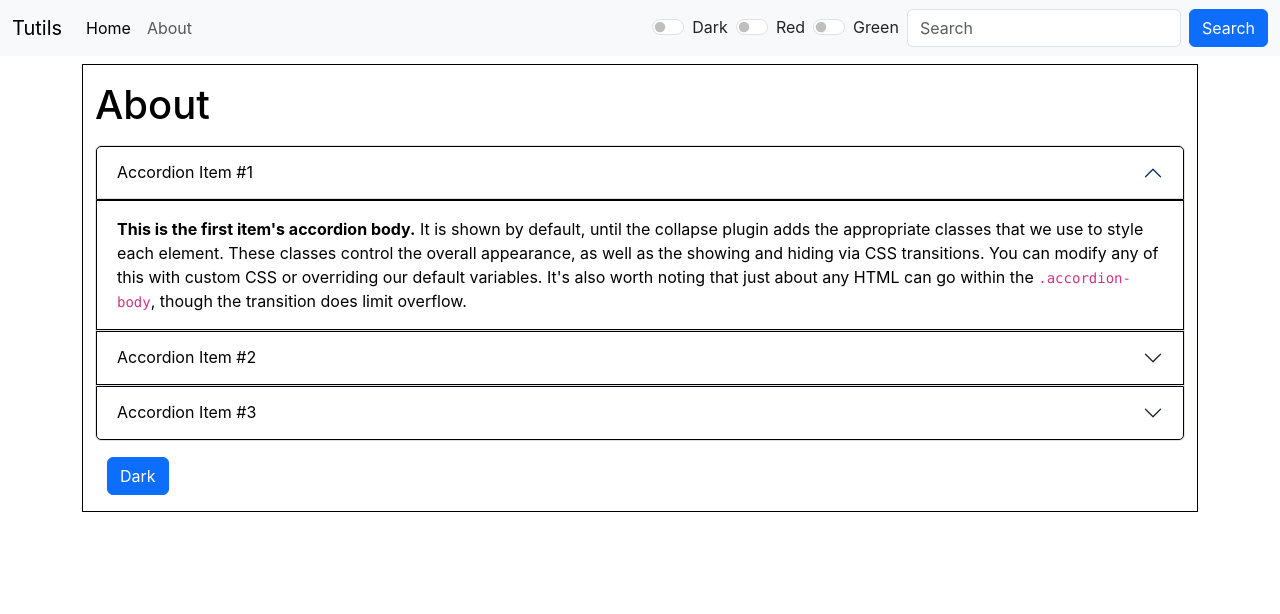
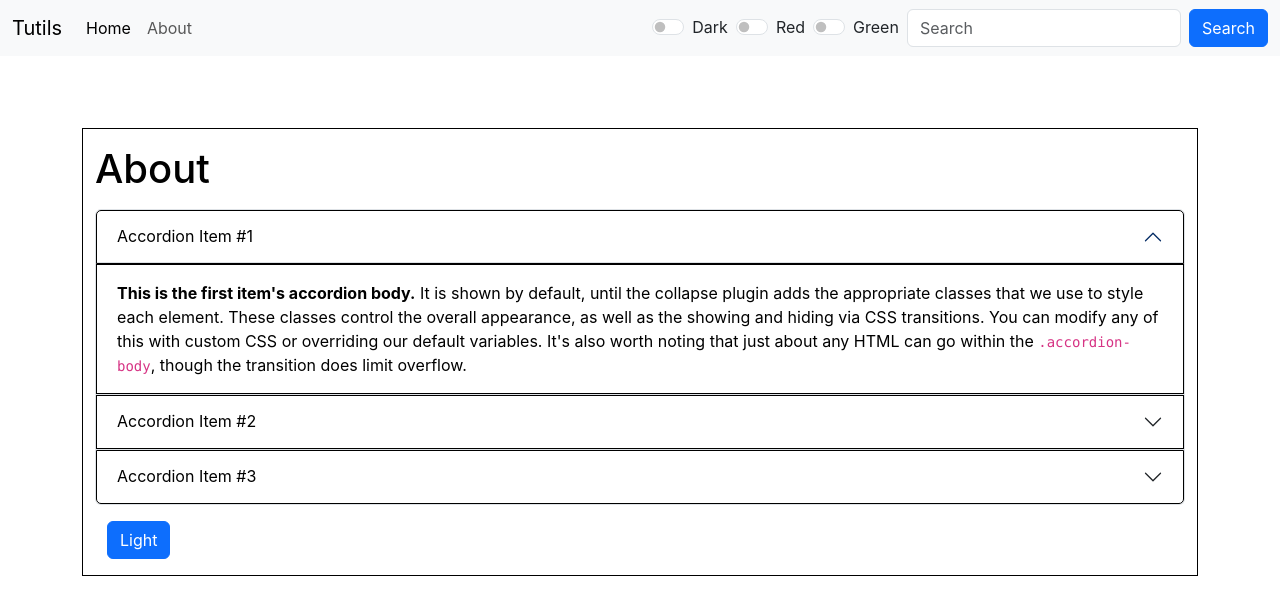
Before and after one commit to murdochroy2/textutils2, a React (Create React App) app: page /about in a window 1280 px wide. Shown: the top 614 px of the page. Built offline with nearby package versions, Linux system fonts and the light colour scheme.

Commit message:
Bug fixes

```diff
--- a/public/index.html
+++ b/public/index.html
@@ -24,7 +24,7 @@
       work correctly both with client-side routing and a non-root public URL.
       Learn how to configure a non-root public URL by running `npm run build`.
     -->
-    <title>Tutils</title>
+    <title>Tutils - Word counter | Character Counter | Lowercase to Uppercase | Uppercase to Lowercase</title>
     <link href="https://cdn.jsdelivr.net/npm/bootstrap@5.3.0/dist/css/bootstrap.min.css" rel="stylesheet" integrity="sha384-9ndCyUaIbzAi2FUVXJi0CjmCapSmO7SnpJef0486qhLnuZ2cdeRhO02iuK6FUUVM" crossorigin="anonymous">
   </head>
   <body>
--- a/src/App.js
+++ b/src/App.js
@@ -16,7 +16,7 @@ function App() {
       document.body.style.backgroundColor = "#042743";
       showAlert("success", "Dark mode enabled");
       let titlePrefix = document.title.slice(0, document.title.indexOf("|"));
-      document.title = `${titlePrefix} | Dark Mode`;
+      // document.title = `${titlePrefix} | Dark Mode`;
     } else if (mode === "dark") {
       setMode("light");
       document.body.style.backgroundColor = "white";
@@ -29,7 +29,7 @@ function App() {
       document.body.style.backgroundColor = "pink";
       showAlert("success", "Red mode enabled");
       let titlePrefix = document.title.slice(0, document.title.indexOf("|"));
-      document.title = `${titlePrefix} | Red Mode`;
+      // document.title = `${titlePrefix} | Red Mode`;
     } else if (mode === "red") {
       setMode("light");
       document.body.style.backgroundColor = "white";
@@ -42,7 +42,7 @@ function App() {
       document.body.style.backgroundColor = "green";
       showAlert("success", "Green mode enabled");
       let titlePrefix = document.title.slice(0, document.title.indexOf("|"));
-      document.title = `${titlePrefix} | Green Mode`;
+      // document.title = `${titlePrefix} | Green Mode`;
     } else if (mode === "green") {
       setMode("light");
       document.body.style.backgroundColor = "white";
@@ -54,7 +54,7 @@ function App() {
     setAlert({ type: type, message: message });
     setTimeout(() => {
       setAlert(null);
-    }, 1500);
+    }, 1000);
   };
   return (
     <>
@@ -74,14 +74,14 @@ function App() {
               path="/"
               element={
                 <TextForm
-                  heading="Enter text to analyze here"
+                  heading="Try TUtils - Word Counter, Character Counter, Remove extra spaces and much more"
                   mode={mode}
                   showAlert={showAlert}
                 />
               }
             ></Route>
 
-            <Route path="/about" element={<About />}></Route>
+            <Route path="/about" element={<About mode={mode}/>}></Route>
           </Routes>
         </div>
       </Router>
--- a/src/components/About.js
+++ b/src/components/About.js
@@ -1,6 +1,6 @@
 import React, { useState } from "react";
 
-export default function About() {
+export default function About(props) {
   let dark = {
     backgroundColor: "black",
     color: "white",
@@ -11,16 +11,17 @@ export default function About() {
     color: "black",
     border: "1px solid black",
   };
-  const [dispMode, setDispMode] = useState(light);
-  const [modeBtn, setModeBtn] = useState("Dark");
+  let dispMode = props.mode === "dark" ? dark : light
+  // const [dispMode, setDispMode] = useState(props.mode === "dark" ? dark : light);
+  const [modeBtn, setModeBtn] = useState(props.mode === "dark" ? "Dark" : "Light");
   const toggleMode = () => {
-    if (dispMode.backgroundColor === "white") {
-      setDispMode(dark);
-      setModeBtn("Light");
-    } else {
-      setDispMode(light);
-      setModeBtn("Dark");
-    }
+  if (props.mode === "light") {
+    // setDispMode(dark);
+    setModeBtn("Light");
+  } else {
+    // setDispMode(light);
+    setModeBtn("Dark");
+  }
   };
   return (
     <div className="container" style={dispMode}>
@@ -121,7 +122,10 @@ export default function About() {
         </div>
       </div>
       <div className="container my-3">
-        <button type="button" className="btn btn-primary" onClick={toggleMode}>
+        <button
+          type="button"
+          className="btn btn-primary" /*onClick={toggleMode} */
+        >
           {modeBtn}
         </button>
       </div>
--- a/src/components/Alert.js
+++ b/src/components/Alert.js
@@ -15,7 +15,8 @@ function Alert(props) {
   };
 
   return (
-    props.alert && (
+    <div style={{height:"4em"}}>
+      {props.alert && (
         <div>
           <div
             className={`alert alert-${props.alert.type} alert-dismissible fade show`}
@@ -32,7 +33,8 @@ function Alert(props) {
           ></button> */}
           </div>
         </div>
-    )
+      )}
+    </div>
   );
 }
 
--- a/src/components/TextForm.js
+++ b/src/components/TextForm.js
@@ -52,10 +52,10 @@ function TextForm(props) {
             style={modeStyle}
           ></textarea>
         </div>
-        <button className="btn btn-primary mx-1" onClick={handleUpClick}>
+        <button className="btn btn-primary mx-1" onClick={handleUpClick} disabled={!text.length}>
           Convert to Uppercase
         </button>
-        <button className="btn btn-primary mx-1" onClick={handleLoClick}>
+        <button className="btn btn-primary mx-1" onClick={handleLoClick} disabled={!text.length}>
           Convert to Lowercase
         </button>
         <button className="btn btn-primary mx-1" onClick={handleClear}>
@@ -71,7 +71,7 @@ function TextForm(props) {
         <p>
           {text ? text.split(/\s/).filter(word => word).length : 0} words and {text.length} characters
         </p>
-        <p>{0.008 * text.trim().length} minute read</p>
+        <p>{0.008 * text.split(/\s/).filter(word => word).length} minute read</p>
         <h2>Preview</h2>
         <p style={{ wordWrap: "break-word" }}>
           {text.trim() ? text : "Enter something to preview it here"}
```
Lines whose indentation alone changed are shown as unchanged.
